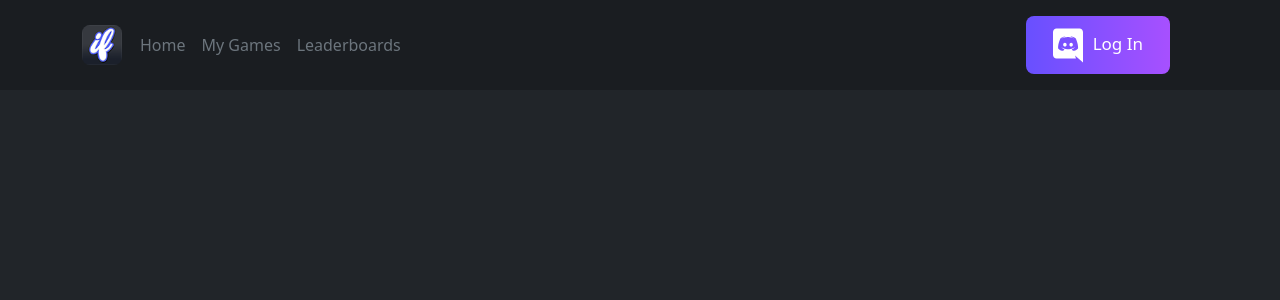
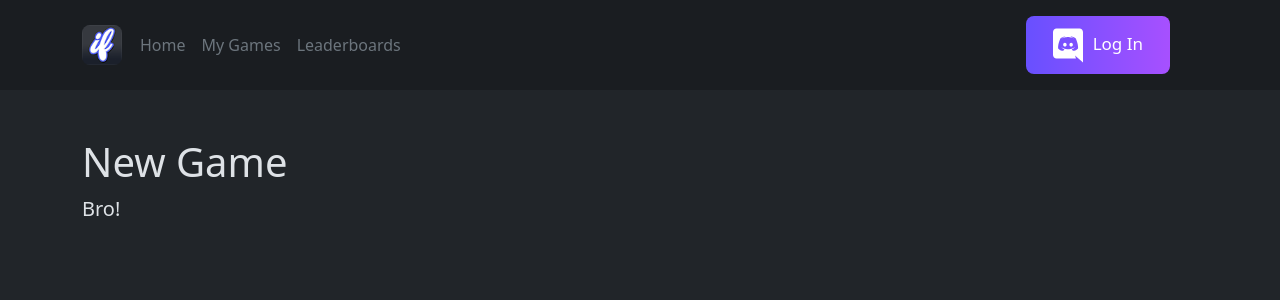
Before and after one commit to Infight-io/infight-ui, a Vue app: page /games/1/1 in a window 1280 px wide. Shown: the top 300 px of the page. Built offline with nearby package versions, Linux system fonts and the light colour scheme.

Commit message:
routed stubs

```diff
--- a/src/router/index.js
+++ b/src/router/index.js
@@ -15,6 +15,16 @@ const router = createRouter({
       component: () => import('../views/Games.vue')
     },
     {
+      path: '/games/:teamId/new',
+      name: 'gameNew',
+      component: () => import('../views/newGame.vue')
+    },
+    {
+      path: '/games/:teamId/:gameId',
+      name: 'gameBoard',
+      component: () => import('../views/gameBoard.vue')
+    },
+    {
       path: '/leaderboards',
       name: 'leaderboards',
       component: () => import('../views/Leaderboards.vue')
--- a/src/views/Leaderboards.vue
+++ b/src/views/Leaderboards.vue
@@ -1,7 +1,6 @@
 <script setup>
 import { h } from 'vue';
 
-// import TheWelcome from '../components/TheWelcome.vue'
 </script>
 
 <template>
--- /dev/null
+++ b/src/views/gameBoard.vue
@@ -0,0 +1,13 @@
+<script setup>
+import { h } from 'vue';
+
+</script>
+
+<template>
+  <main>
+    <div class="container">
+      <h1 class="mt-5">New Game</h1>
+      <p class="lead">Bro!</p>
+    </div>
+  </main>
+</template>
--- /dev/null
+++ b/src/views/newGame.vue
@@ -0,0 +1,13 @@
+<script setup>
+import { h } from 'vue';
+
+</script>
+
+<template>
+  <main>
+    <div class="container">
+      <h1 class="mt-5">New Game</h1>
+      <p class="lead">Bro!</p>
+    </div>
+  </main>
+</template>
```
